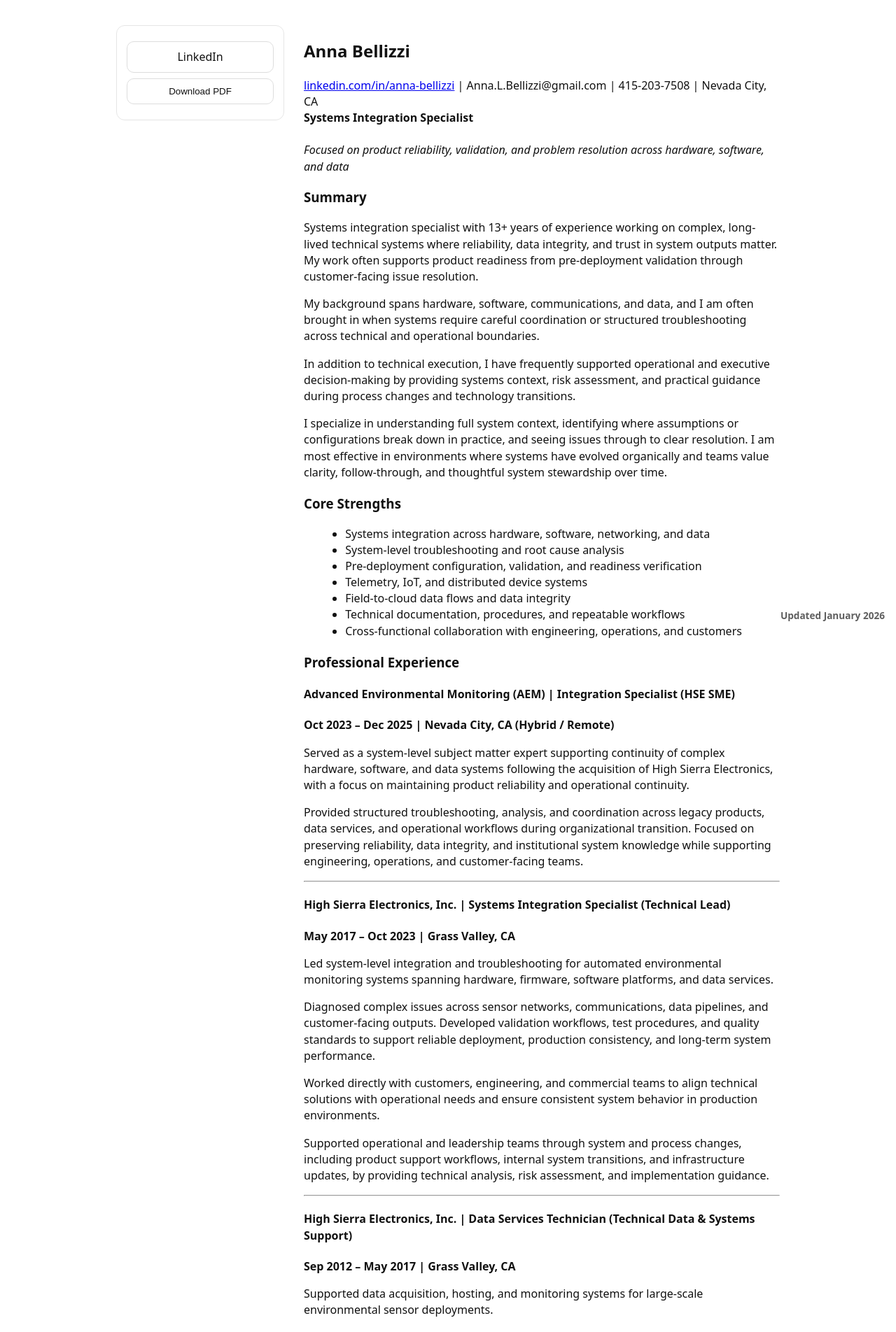
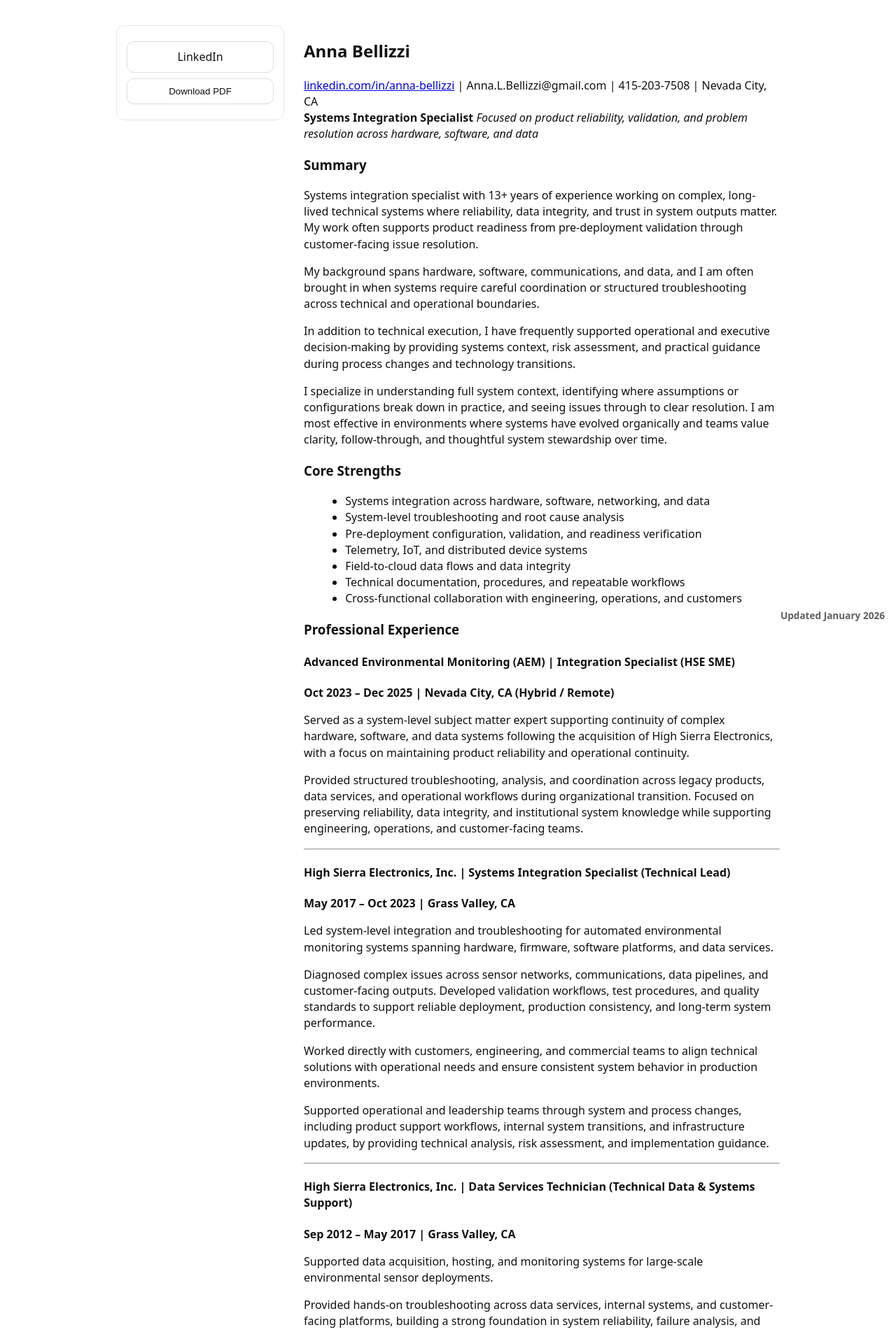
Before and after one commit to jostagirl/PublicResume, a Jekyll site: the page built from index.md, in a window 1280 px wide. Shown: the top 1904 px of the page at 70% size. Built offline with Jekyll 4.4.1, drawn with Linux system fonts in a browser that asks for light colours; our own code applies the rules of GitHub Pages for plain Markdown files.

Commit message:
Publish resume site update

```diff
--- a/index.md
+++ b/index.md
@@ -2,8 +2,8 @@
 title: Anna Bellizzi | Resume
 ---
 <h2>Anna Bellizzi</h2>
-<a href="https://www.linkedin.com/in/anna-bellizzi/">linkedin.com/in/anna-bellizzi</a> | Anna.L.Bellizzi@gmail.com | 415-203-7508 | Nevada City, CA  <br>
-<strong>Systems Integration Specialist</strong><br/>
+<a href="https://www.linkedin.com/in/anna-bellizzi/">linkedin.com/in/anna-bellizzi</a> | Anna.L.Bellizzi@gmail.com | 415-203-7508 | Nevada City, CA
+<strong>Systems Integration Specialist</strong>
 *Focused on product reliability, validation, and problem resolution across hardware, software, and data*
 <div class="resume-updated-sticky"><b>Updated January 2026</b></div>
 
```
